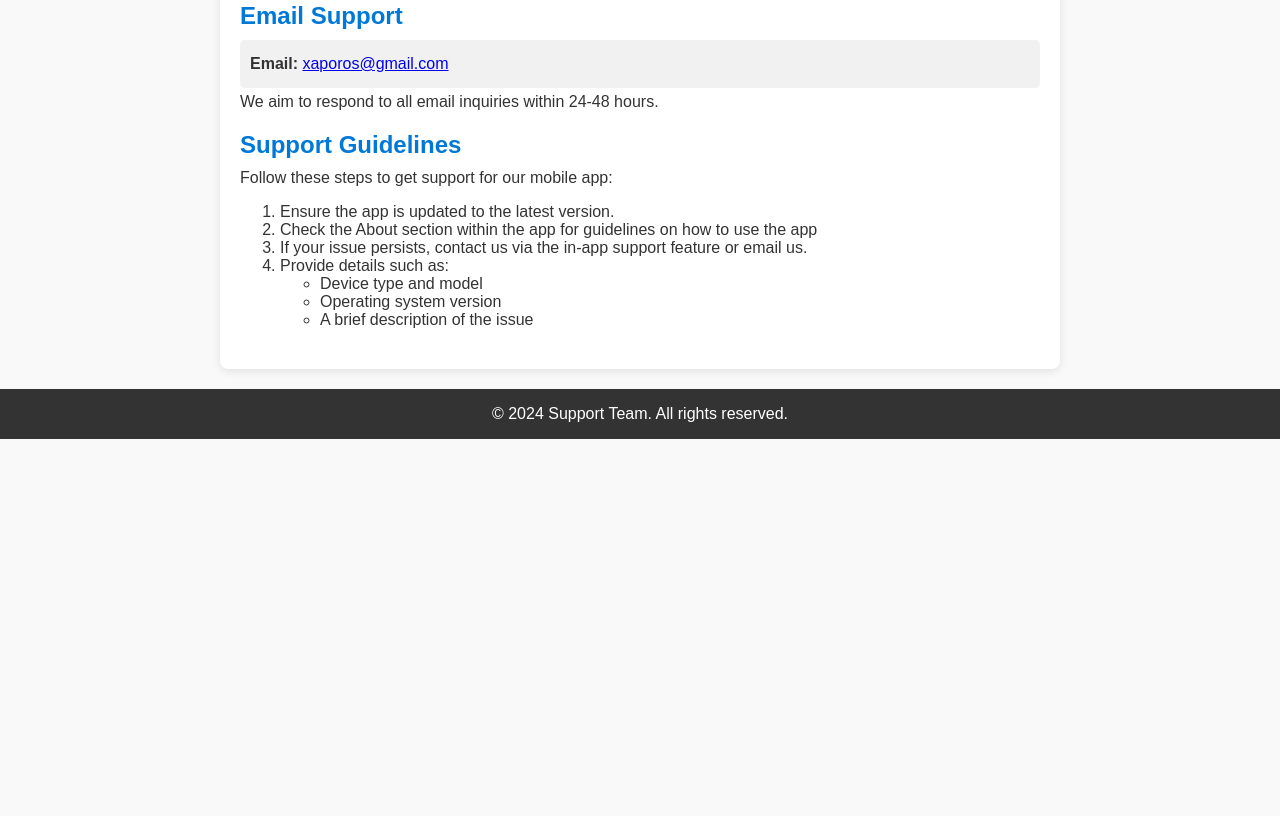
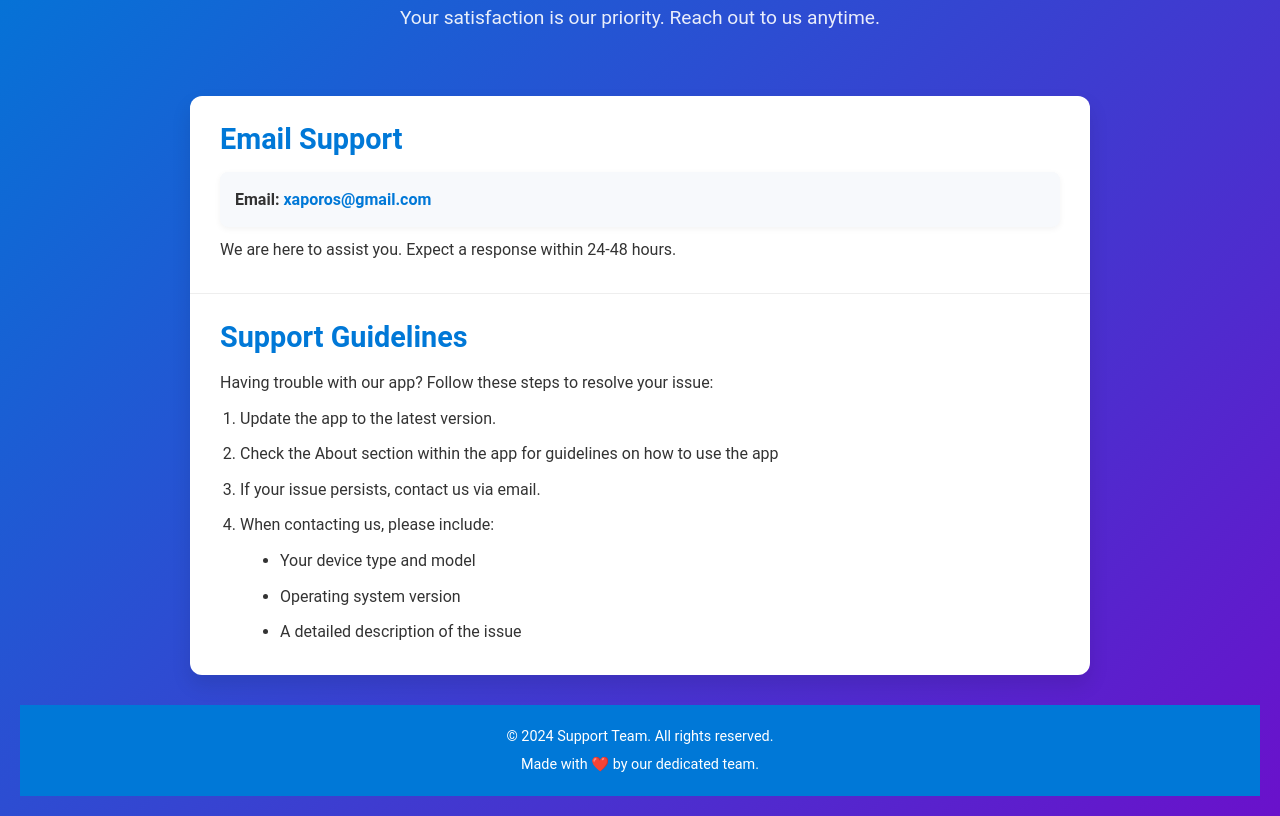
Before and after one commit to xaporos/support, a plain HTML site: page index.html in a window 1280 px wide. Shown: the part 123-939 px from the top of the page. Before the commit the page ends 800 px from the top, so only its background shows below. Drawn offline with Linux system fonts and the light colour scheme.

Commit message:
updated index.html

```diff
--- a/index.html
+++ b/index.html
@@ -5,60 +5,101 @@
     <meta name="viewport" content="width=device-width, initial-scale=1.0">
     <title>Support Contact Information</title>
     <style>
-        body {
-            font-family: Arial, sans-serif;
+        /* Reset and base styles */
+        * {
             margin: 0;
             padding: 0;
-            background-color: #f9f9f9;
+            box-sizing: border-box;
+        }
+        body {
+            font-family: 'Roboto', sans-serif;
+            background: linear-gradient(135deg, #0078d7, #6a11cb);
             color: #333;
+            line-height: 1.6;
+            padding: 20px;
         }
         header {
-            background-color: #0078d7;
+            text-align: center;
+            padding: 2em 0;
             color: white;
-            text-align: center;
-            padding: 1.5em 0;
         }
         header h1 {
-            margin: 0;
+            font-size: 2.5em;
+            font-weight: bold;
+            margin-bottom: 10px;
+        }
+        header p {
+            font-size: 1.2em;
+            opacity: 0.9;
         }
         main {
-            padding: 20px;
-            max-width: 800px;
-            margin: 0 auto;
-            background-color: white;
-            border-radius: 8px;
-            box-shadow: 0 2px 10px rgba(0, 0, 0, 0.1);
+            max-width: 900px;
+            margin: 30px auto;
+            background: white;
+            border-radius: 12px;
+            box-shadow: 0 10px 20px rgba(0, 0, 0, 0.1);
+            overflow: hidden;
         }
         .section {
-            margin-bottom: 20px;
+            padding: 20px 30px;
+            border-bottom: 1px solid #eee;
+        }
+        .section:last-child {
+            border-bottom: none;
         }
         .section h2 {
             color: #0078d7;
+            font-size: 1.8em;
             margin-bottom: 10px;
         }
         .section p {
-            margin: 5px 0;
+            margin-bottom: 10px;
+        }
+        .contact-details {
+            background: #f7f9fc;
+            padding: 15px;
+            border-radius: 8px;
+            box-shadow: 0 2px 6px rgba(0, 0, 0, 0.05);
+            margin: 10px 0;
+        }
+        .contact-details p {
+            margin: 0;
+        }
+        .contact-details a {
+            color: #0078d7;
+            text-decoration: none;
+            font-weight: bold;
+        }
+        .contact-details a:hover {
+            text-decoration: underline;
+        }
+        ol {
+            margin-left: 20px;
+        }
+        ol li {
+            margin-bottom: 10px;
+        }
+        ul {
+            margin-left: 40px;
+            list-style-type: disc;
         }
         footer {
             text-align: center;
-            padding: 1em 0;
-            background-color: #333;
+            padding: 15px 0;
+            background: #0078d7;
             color: white;
             margin-top: 20px;
+            font-size: 0.9em;
         }
         footer p {
-            margin: 0;
-        }
-        .contact-details {
-            padding: 10px;
-            background-color: #f1f1f1;
-            border-radius: 5px;
+            margin: 5px 0;
         }
     </style>
 </head>
 <body>
     <header>
-        <h1>Contact Support</h1>
+        <h1>Contact Our Support Team</h1>
+        <p>Your satisfaction is our priority. Reach out to us anytime.</p>
     </header>
     <main>
         <div class="section">
@@ -66,26 +107,27 @@
             <div class="contact-details">
                 <p><strong>Email:</strong> <a href="mailto:xaporos@gmail.com">xaporos@gmail.com</a></p>
             </div>
-            <p>We aim to respond to all email inquiries within 24-48 hours.</p>
+            <p>We are here to assist you. Expect a response within 24-48 hours.</p>
         </div>
         <div class="section">
             <h2>Support Guidelines</h2>
-            <p>Follow these steps to get support for our mobile app:</p>
+            <p>Having trouble with our app? Follow these steps to resolve your issue:</p>
             <ol>
-                <li>Ensure the app is updated to the latest version.</li>
+                <li>Update the app to the latest version.</li>
                 <li>Check the About section within the app for guidelines on how to use the app</li>
-                <li>If your issue persists, contact us via the in-app support feature or email us.</li>
-                <li>Provide details such as:</li>
+                <li>If your issue persists, contact us via email.</li>
+                <li>When contacting us, please include:</li>
                 <ul>
-                    <li>Device type and model</li>
+                    <li>Your device type and model</li>
                     <li>Operating system version</li>
-                    <li>A brief description of the issue</li>
+                    <li>A detailed description of the issue</li>
                 </ul>
             </ol>
         </div>
     </main>
     <footer>
         <p>&copy; 2024 Support Team. All rights reserved.</p>
+        <p>Made with ❤️ by our dedicated team.</p>
     </footer>
 </body>
 </html>
```
Also changed, not shown: index_simple.html (added, +91 -0 lines).
